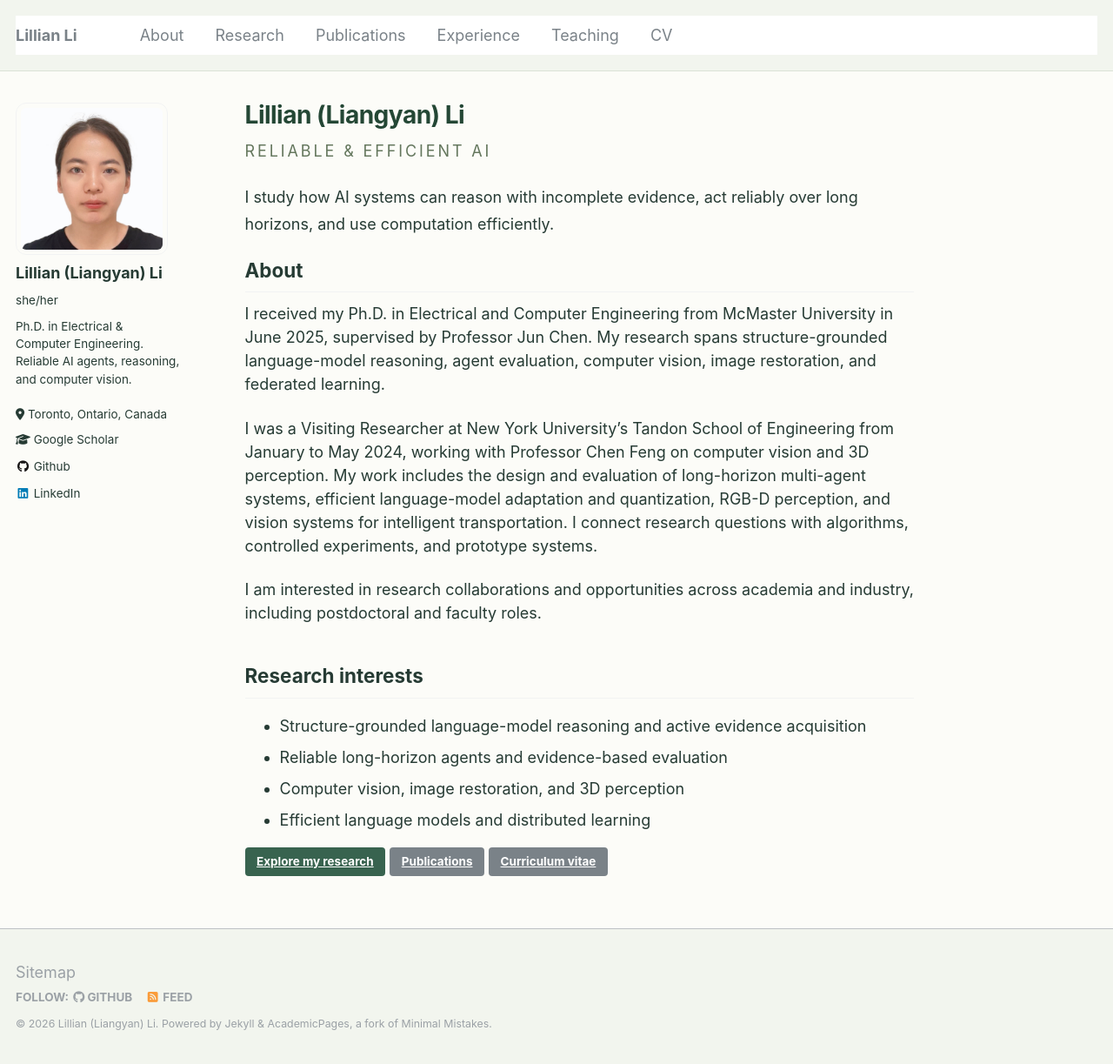
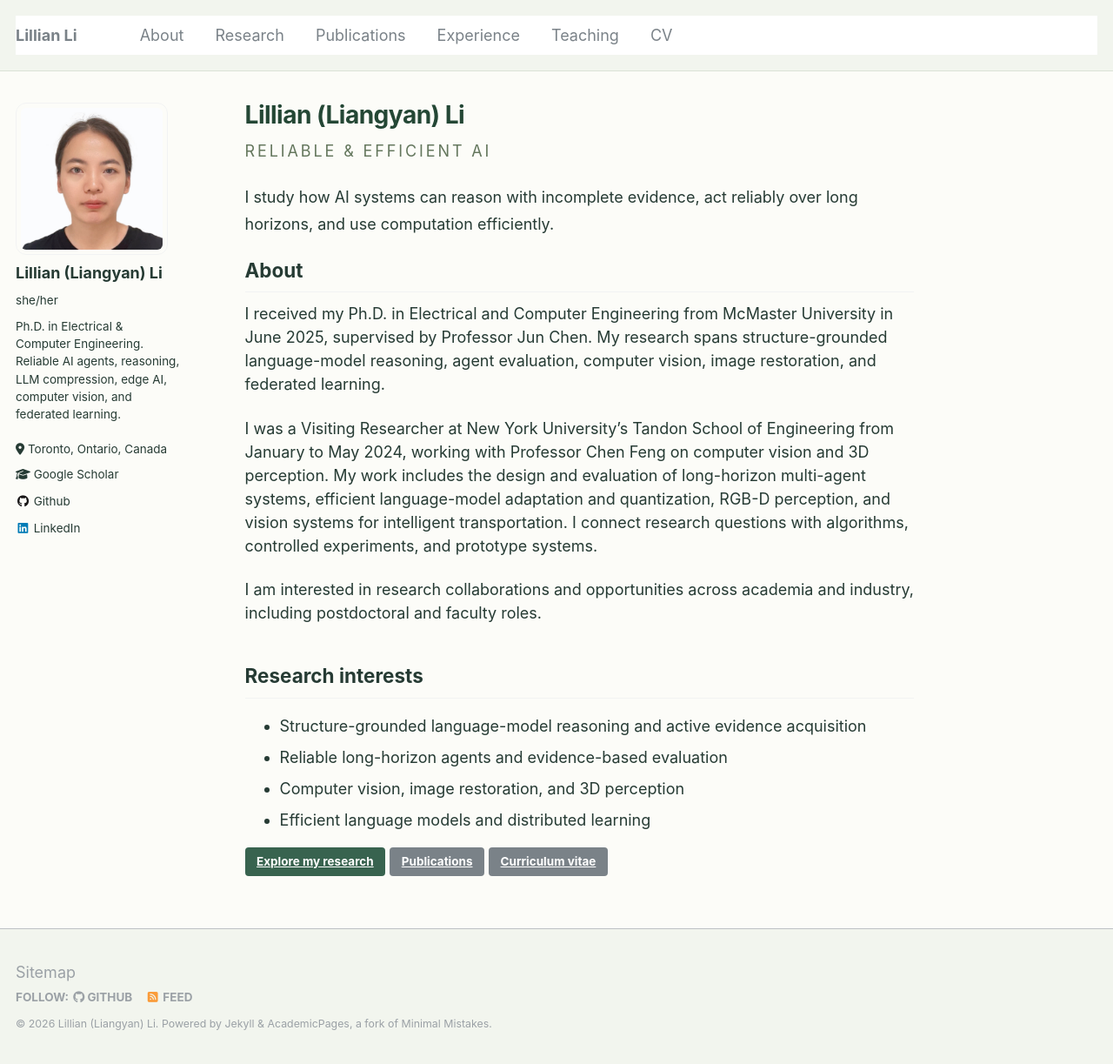
Before and after one commit to landiaokafeiyan/landiaokafeiyan.github.io, a Jekyll site: the page built from _pages/about.md, in a window 1280 px wide and 1223 px high. Shown: the whole window at 87% size. Built offline with Jekyll 4.4.1, drawn with Linux system fonts in a browser that asks for light colours.

Commit message:
Update research interests in profile biography

```diff
--- a/_config.yml
+++ b/_config.yml
@@ -24,7 +24,7 @@ author:
   avatar           : "profile.png"
   name : "Lillian (Liangyan) Li"
   pronouns : "she/her"
-  bio : "Ph.D. in Electrical & Computer Engineering. Reliable AI agents, reasoning, and computer vision."
+  bio : "Ph.D. in Electrical & Computer Engineering. Reliable AI agents, reasoning, LLM compression, edge AI, computer vision, and federated learning."
   location : "Toronto, Ontario, Canada"
   employer :
   uri              : # URL
```
